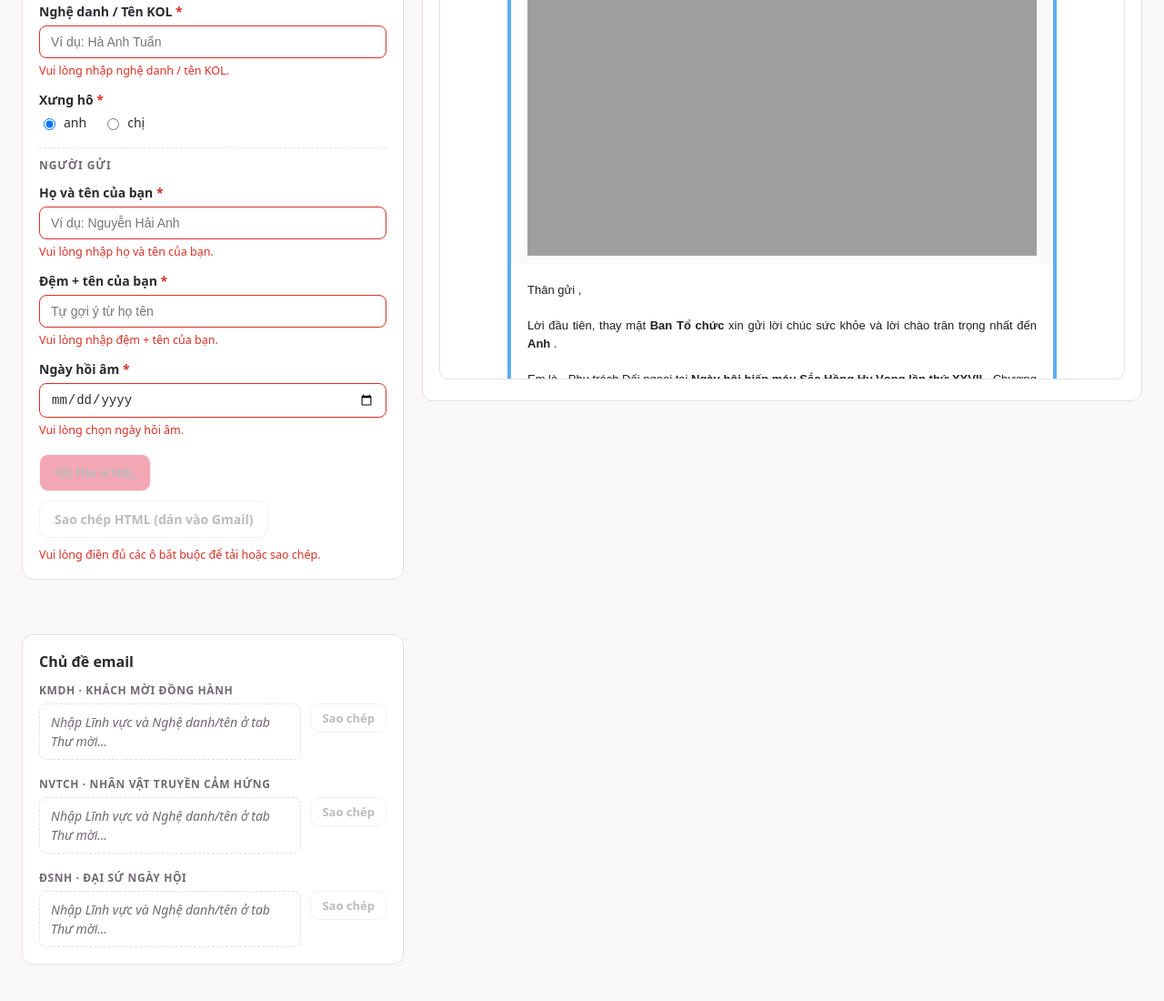
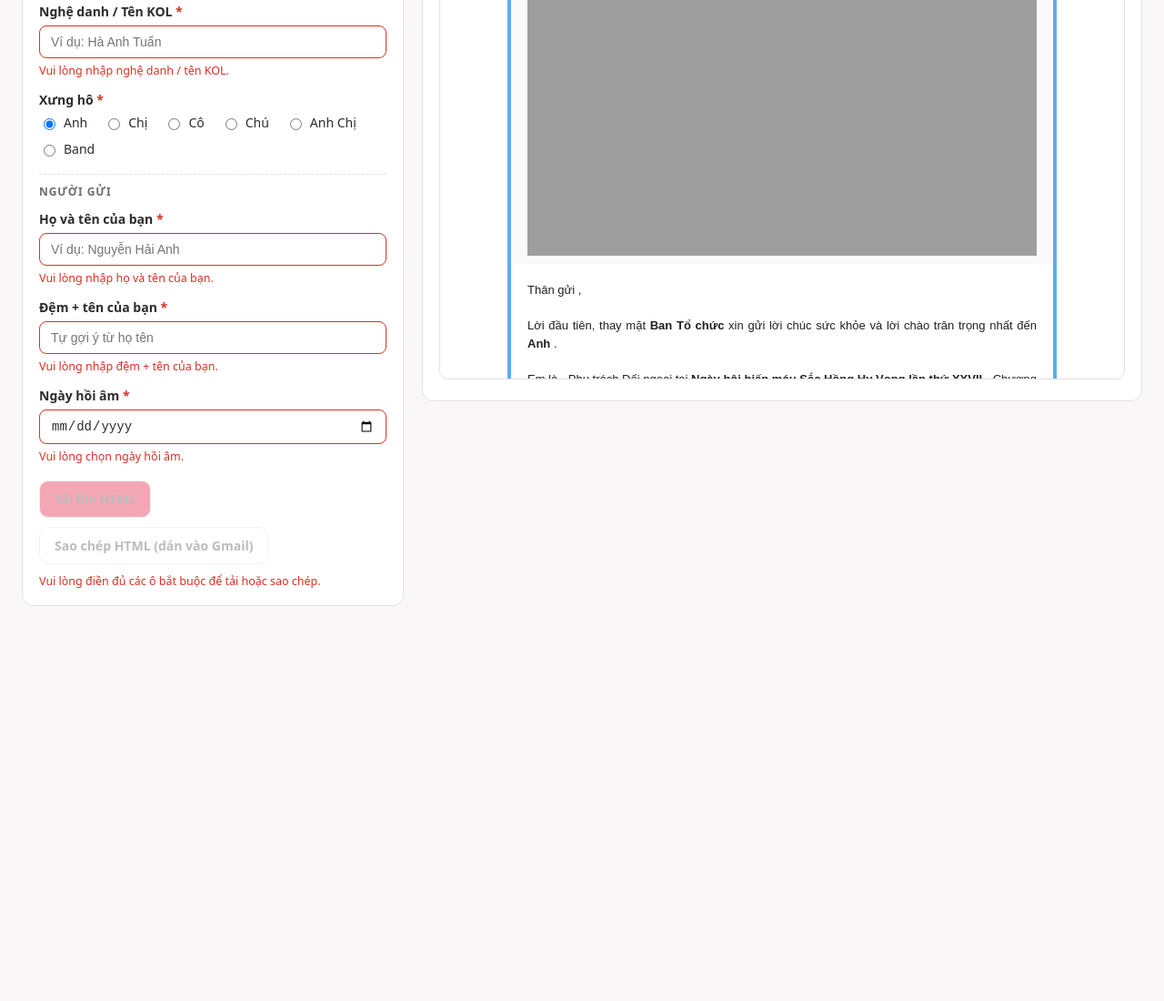
Before and after one commit to haianh-dev/AutoFillMail, a website: page sh27-invite-generator/app/index.html in a window 1280 px wide. Shown: the part 385-1485 px from the top of the page at 91% size. After the commit the page ends 1091 px from the top, so only its background shows below. Drawn offline with Linux system fonts and the light colour scheme.

Commit message:
thêm cô/chú/band

```diff
--- a/sh27-invite-generator/app/fill.js
+++ b/sh27-invite-generator/app/fill.js
@@ -104,7 +104,15 @@
 
   function fill(templateHtml, values) {
     var v = values || {};
-    var xung = v.xungHo === 'chị' ? 'chị' : 'anh';
+    var XUNG_HO_BY_VALUE = {
+      anh: 'Anh',
+      chị: 'Chị',
+      cô: 'Cô',
+      chú: 'Chú',
+      'anh chị': 'Anh Chị',
+      band: 'Band',
+    };
+    var xung = XUNG_HO_BY_VALUE[v.xungHo] || 'Anh';
     var val = {
       linhVuc: escapeHtml(normalizeText(v.linhVuc)),
       ngheDanh: escapeHtml(normalizeText(v.ngheDanh)),
--- a/sh27-invite-generator/app/index.html
+++ b/sh27-invite-generator/app/index.html
@@ -56,8 +56,12 @@
     <div class="field">
       <span class="label">Xưng hô <em>*</em></span>
       <div class="radio-row">
-        <label><input type="radio" name="xungHo" value="anh" checked> anh</label>
-        <label><input type="radio" name="xungHo" value="chị"> chị</label>
+        <label><input type="radio" name="xungHo" value="anh" checked> Anh</label>
+        <label><input type="radio" name="xungHo" value="chị"> Chị</label>
+        <label><input type="radio" name="xungHo" value="cô"> Cô</label>
+        <label><input type="radio" name="xungHo" value="chú"> Chú</label>
+        <label><input type="radio" name="xungHo" value="anh chị"> Anh Chị</label>
+        <label><input type="radio" name="xungHo" value="band"> Band</label>
       </div>
     </div>
 
--- a/sh27-invite-generator/app/style.css
+++ b/sh27-invite-generator/app/style.css
@@ -11,6 +11,9 @@
 }
 
 * { box-sizing: border-box; }
+
+/* .layout có display:grid sẽ đè attribute hidden của trình duyệt → ép ẩn lại */
+[hidden] { display: none !important; }
 
 body {
   margin: 0;
@@ -139,7 +142,7 @@ input.invalid { border-color: var(--err); }
 .seg-code { font-weight: 700; font-size: 15px; color: var(--brand-dark); }
 .seg-name { font-size: 11px; color: var(--muted); }
 
-.radio-row { display: flex; gap: 18px; font-size: 14px; }
+.radio-row { display: flex; flex-wrap: wrap; gap: 10px 18px; font-size: 14px; }
 .radio-row label { display: flex; align-items: center; gap: 6px; cursor: pointer; }
 
 .divider { border: none; border-top: 1px dashed var(--line); margin: 18px 0 10px; }
```
Also changed, not shown: sh27-invite-generator/scripts/verify.mjs (+7 -0 lines).
